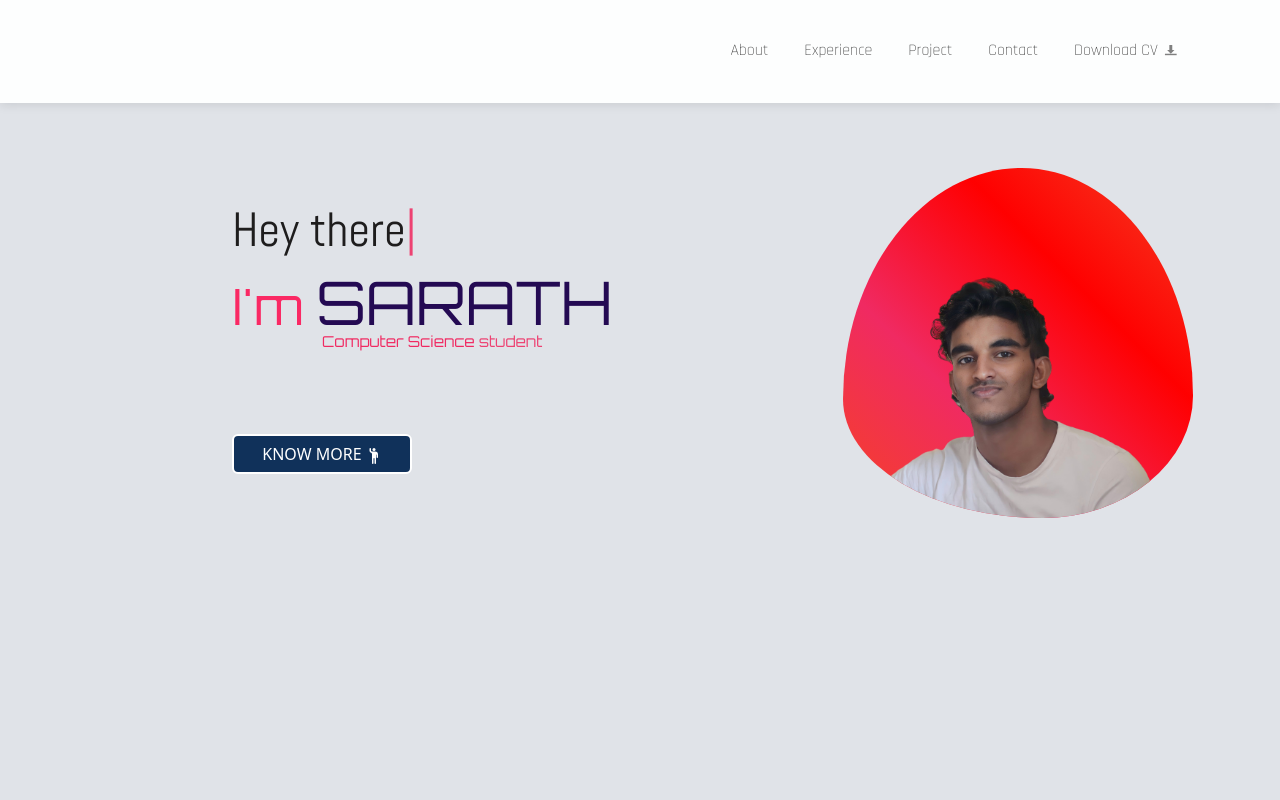
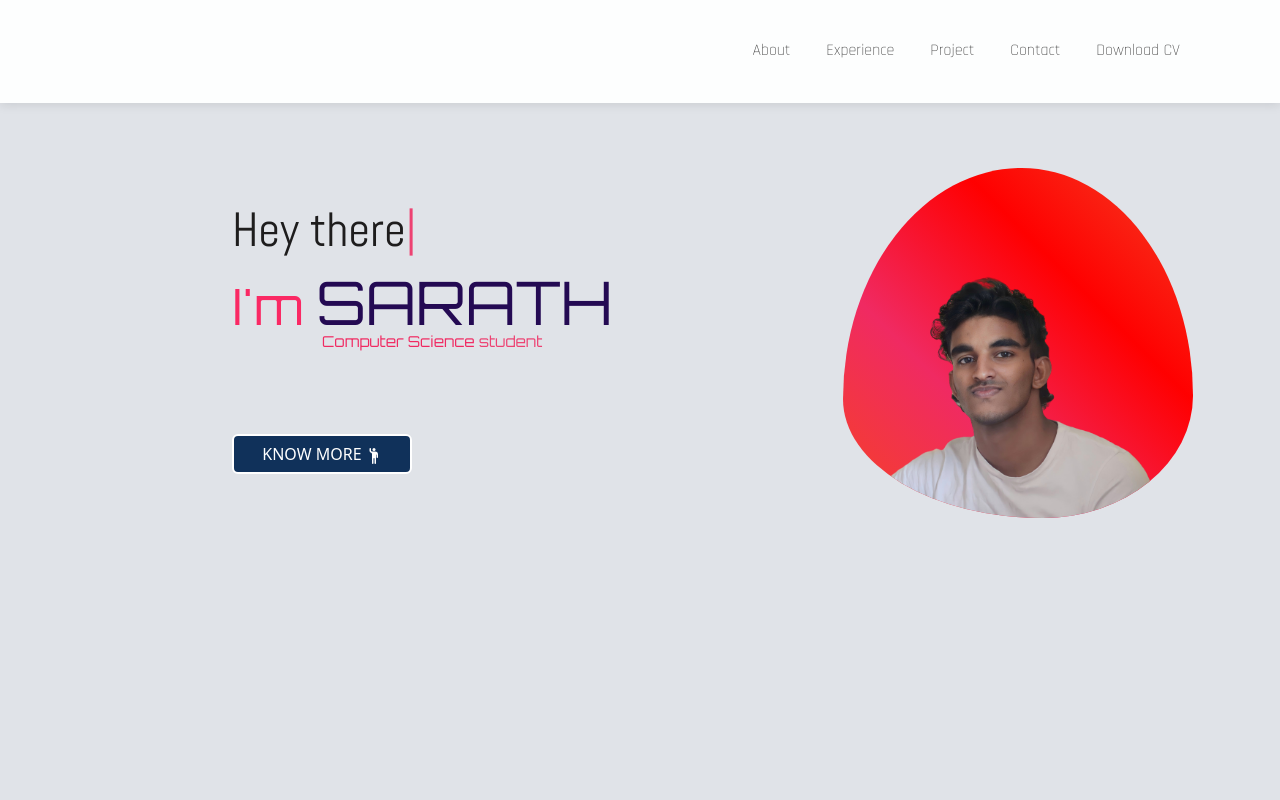
Before and after one commit to SarathA9/Sar_Folio, a website: page public/index.html in a window 1280 px wide. Shown: the top 800 px of the page. Drawn offline with nearby package versions, Linux system fonts and the light colour scheme; a web font is replaced by a local one.

Commit message:
Update index.html

```diff
--- a/public/index.html
+++ b/public/index.html
@@ -65,10 +65,10 @@
         <li class="nav-item">
   <a class="nav-link custom-nav-link" href="assest/Sarath-CV.pdf" download>
     Download CV
-    <svg xmlns="http://www.w3.org/2000/svg" width="1.1em" height="1.1em" viewBox="0 0 24 24" class="nav-icon">
+<!--     <svg xmlns="http://www.w3.org/2000/svg" width="1.1em" height="1.1em" viewBox="0 0 24 24" class="nav-icon">
       <path d="M12 16l-5-5h3V4h4v7h3l-5 5z" fill="grey"/>
       <path d="M20 18H4v-2h16v2z" fill="grey"/>
-    </svg>
+    </svg>     -->
   </a>
 </li>
       </ul>
```
